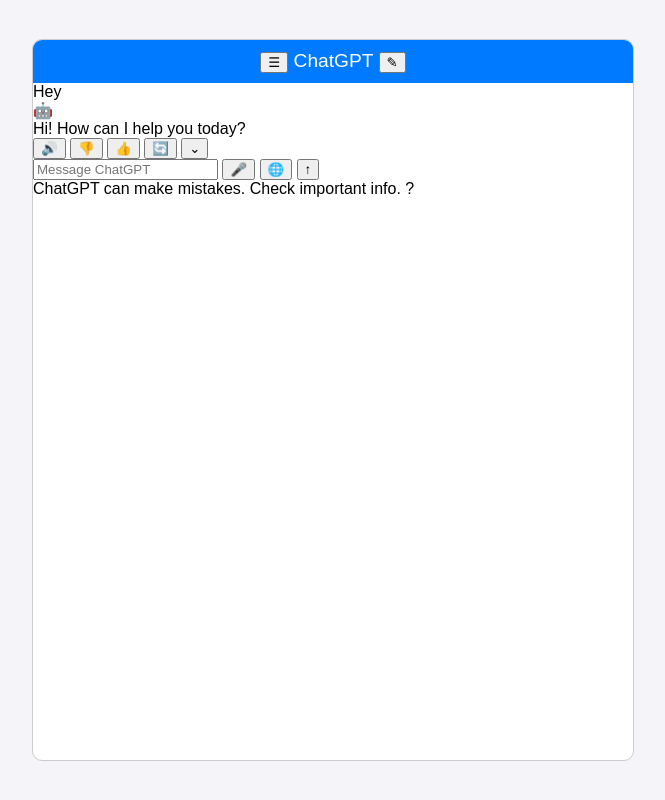
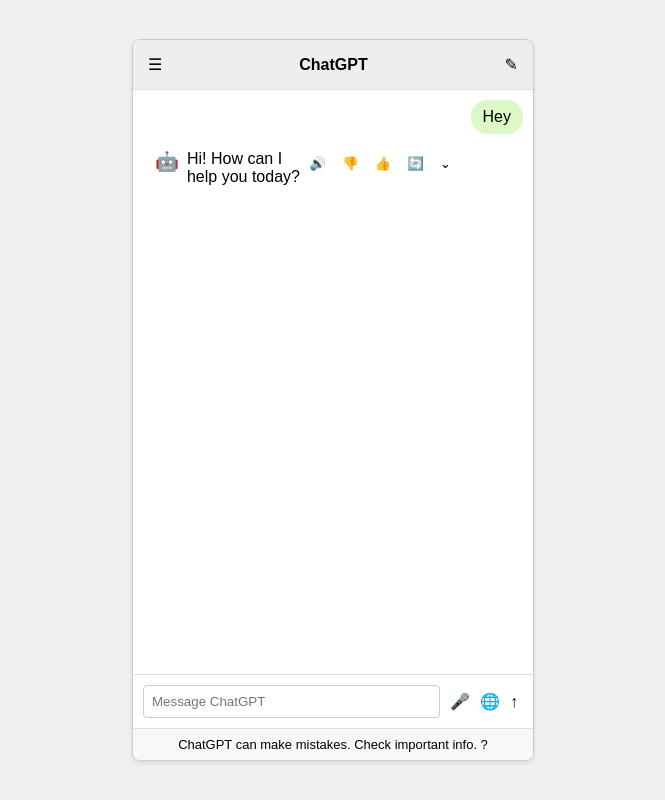
Before and after one commit to Nexavo999/ChatBot, a plain HTML site: page index.html in a window 1280 px wide. Shown: the whole page, without its empty margins (307-972 px from the left). Drawn offline with Linux system fonts and the light colour scheme; files that its build step writes are made by us from their sources; files whose address does not match are found by name.

Commit message:
Update style.css

```diff
--- a/css/style.css
+++ b/css/style.css
@@ -1,87 +1,113 @@
+/* style.css */
 body {
+    font-family: sans-serif;
     margin: 0;
-    font-family: Arial, sans-serif;
-    background-color: #f4f4f9;
     display: flex;
-    justify-content: center;
-    align-items: center;
-    height: 100vh;
-    overflow: hidden;
+    justify-content: center; /* Center horizontally */
+    align-items: center;     /* Center vertically */
+    min-height: 100vh;      /* Ensure full viewport height */
+    background-color: #f0f0f0;
 }
 
 .chat-container {
-    width: 100%;
-    max-width: 600px;
-    height: 90vh;
+    width: 400px; /* Adjust as needed */
     border: 1px solid #ccc;
-    border-radius: 10px;
-    background: #ffffff;
+    border-radius: 8px;
+    overflow: hidden;
     display: flex;
     flex-direction: column;
-    overflow: hidden;
+    height: 90vh;
+    box-shadow: 0 2px 5px rgba(0, 0, 0, 0.1);
+    background-color: white;
 }
 
 .header {
-    background: #007bff;
-    color: white;
-    text-align: center;
-    padding: 10px 0;
+    background-color: #eee;
+    padding: 10px;
+    display: flex;
+    justify-content: space-between;
+    align-items: center;
+    border-bottom: 1px solid #ddd;
+}
+
+.title {
+    font-weight: bold;
+}
+
+.chat-messages {
+    flex-grow: 1;
+    padding: 10px;
+    overflow-y: auto; /* Enable scrolling */
+    display: flex;
+    flex-direction: column;
+}
+
+.message {
+    padding: 8px 12px;
+    margin-bottom: 8px;
+    border-radius: 16px;
+    clear: both; /* Important for float clearing */
+    max-width: 80%;
+    word-wrap: break-word; /* Prevent long words from breaking layout */
+}
+
+.user-message {
+    background-color: #DCF8C6; /* Light green */
+    align-self: flex-end;     /* Align to the right */
+    float: right;
+}
+
+.bot-message {
+    background-color: white;
+    align-self: flex-start;    /* Align to the left */
+    float: left;
+    display: flex;
+    align-items: flex-start;
+}
+
+.bot-icon {
+    margin-right: 8px;
     font-size: 1.2em;
 }
 
-.chat-window {
-    flex: 1;
-    padding: 10px;
-    overflow-y: auto;
-    border-top: 1px solid #ddd;
-    border-bottom: 1px solid #ddd;
+.message-actions{
+    margin-top: 5px;
     display: flex;
-    flex-direction: column;
-    gap: 10px;
 }
 
-.chat-window .message {
-    padding: 8px 12px;
-    border-radius: 15px;
-    max-width: 70%;
+.message-actions button{
+    border: none;
+    background: transparent;
+    cursor: pointer;
+    margin: 0 2px;
 }
 
-.chat-window .message.user {
-    align-self: flex-end;
-    background: #007bff;
-    color: white;
+.input-area {
+    padding: 10px;
+    border-top: 1px solid #ddd;
+    display: flex;
+    align-items: center;
 }
 
-.chat-window .message.bot {
-    align-self: flex-start;
-    background: #f0f0f0;
-    color: black;
+#message-input {
+    flex-grow: 1;
+    padding: 8px;
+    border: 1px solid #ccc;
+    border-radius: 4px;
+    margin-right: 5px;
 }
 
-.input-container {
-    display: flex;
-    padding: 10px;
+.footer {
+    padding: 8px;
+    background-color: #f8f8f8;
+    text-align: center;
+    font-size: small;
     border-top: 1px solid #ddd;
-    background: #ffffff;
 }
-
-#user-input {
-    flex: 1;
-    padding: 10px;
-    border: 1px solid #ccc;
-    border-radius: 5px;
-    margin-right: 10px;
+.menu-button, .edit-button, .mic-button, .globe-button, .send-button{
+    border: none;
+    background: transparent;
+    cursor: pointer;
+    font-size: 1em;
+    padding: 5px;
 }
-
-#send-btn {
-    background: #007bff;
-    color: white;
-    border: none;
-    padding: 10px 20px;
-    border-radius: 5px;
-    cursor: pointer;
-}
-
-#send-btn:hover {
-    background: #0056b3;
-}
```
